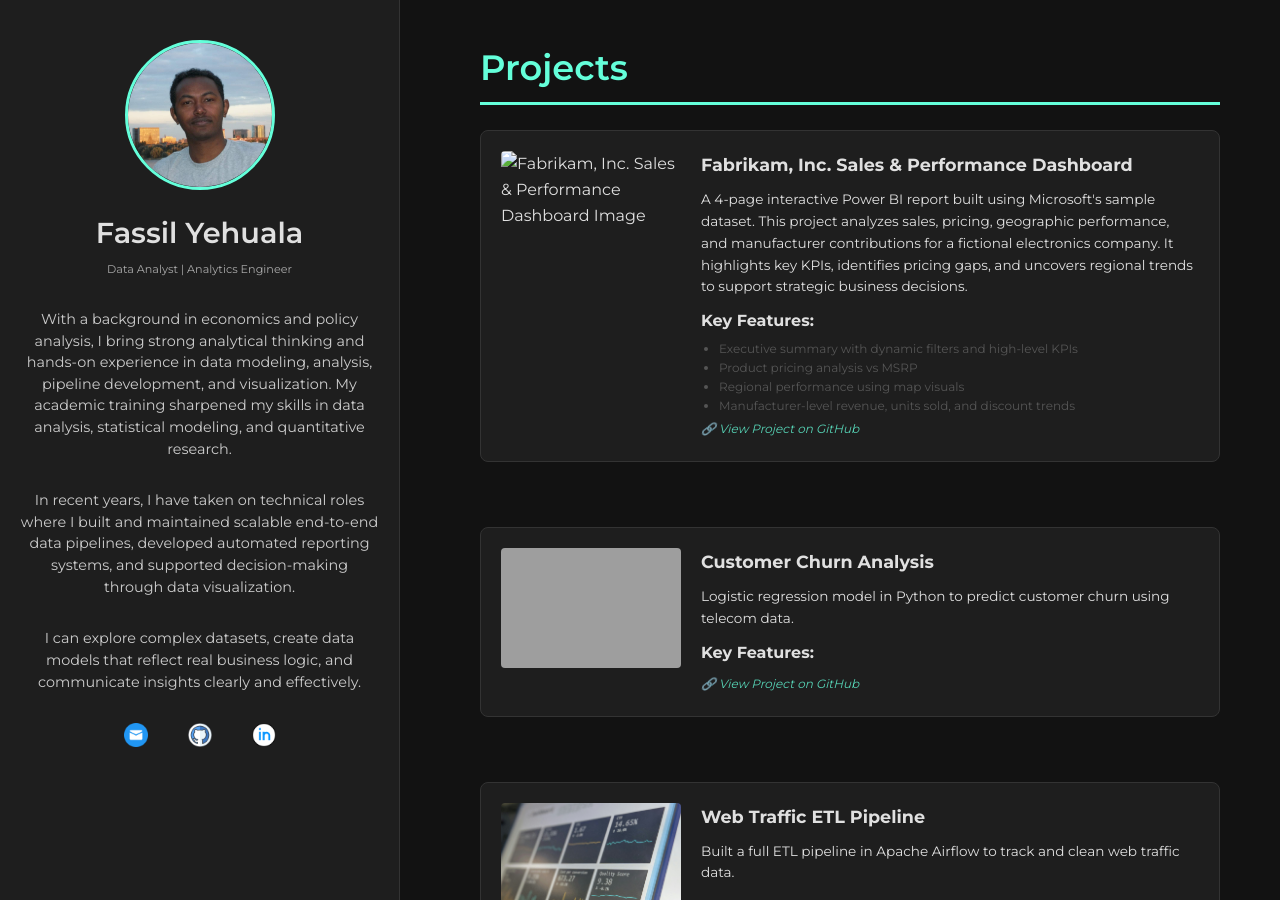
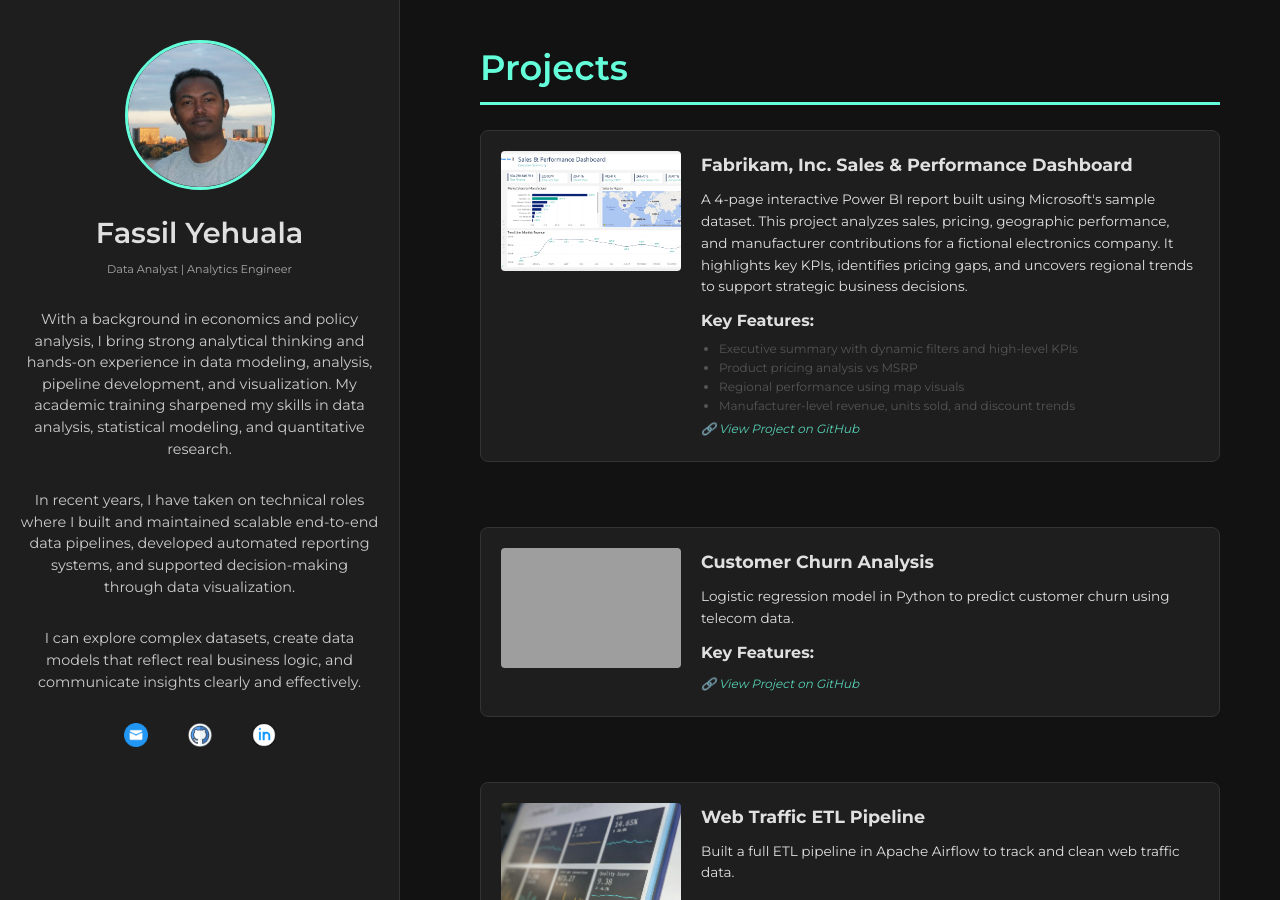
Before and after one commit to Fassilsis/fassilsis.github.io, a Jekyll site: the page built from index.md, in a window 1280 px wide and 900 px high. Built offline with Jekyll 4.4.1, drawn with Linux system fonts in a browser that asks for light colours; grey boxes are pictures that could not be loaded.

Commit message:
Update projects.yml

```diff
--- a/_data/projects.yml
+++ b/_data/projects.yml
@@ -10,7 +10,7 @@
     - Product pricing analysis vs MSRP
     - Regional performance using map visuals
     - Manufacturer-level revenue, units sold, and discount trends
-  image: sales-dashboard/screenshots/executive-summary-with-filters-on.png
+  image: images/executive-summary-with-filters-on.png
   link: https://github.com/fassilsis/sales-dashboard
 
 - title: Customer Churn Analysis
```
